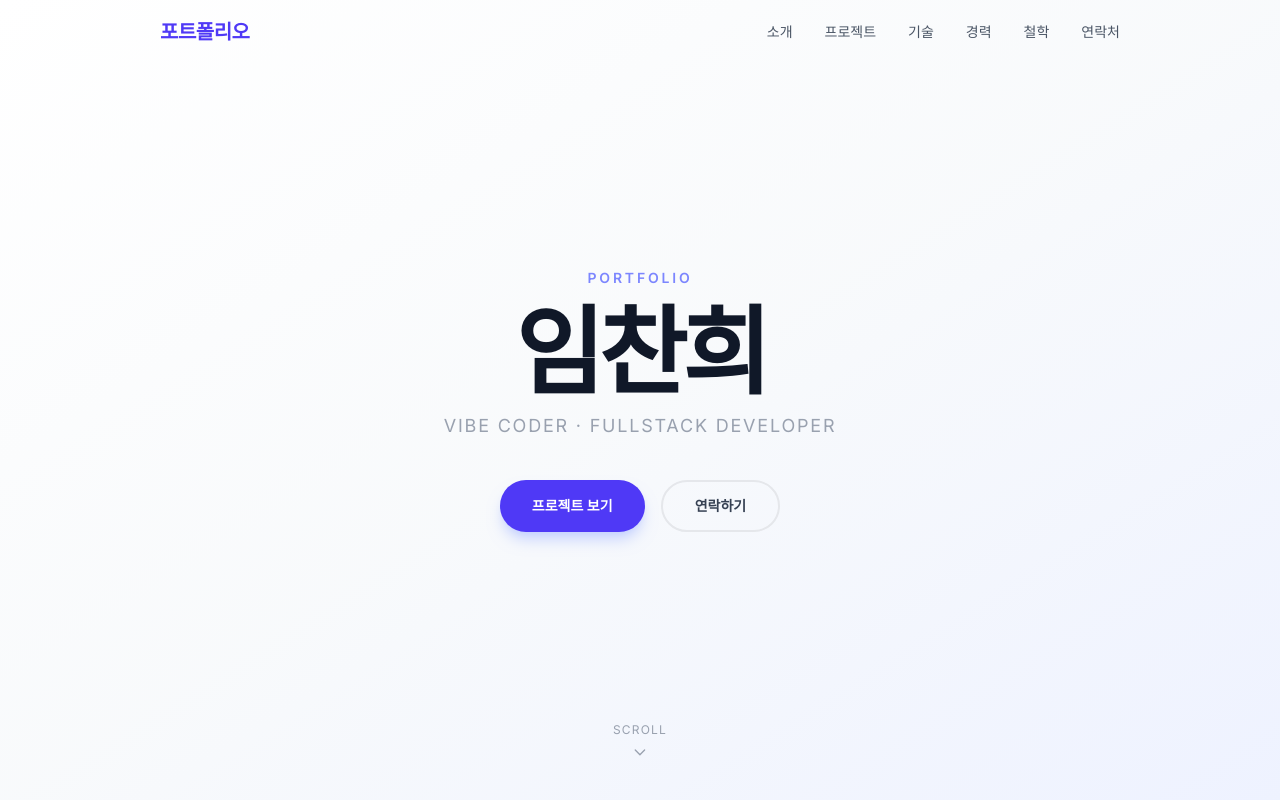
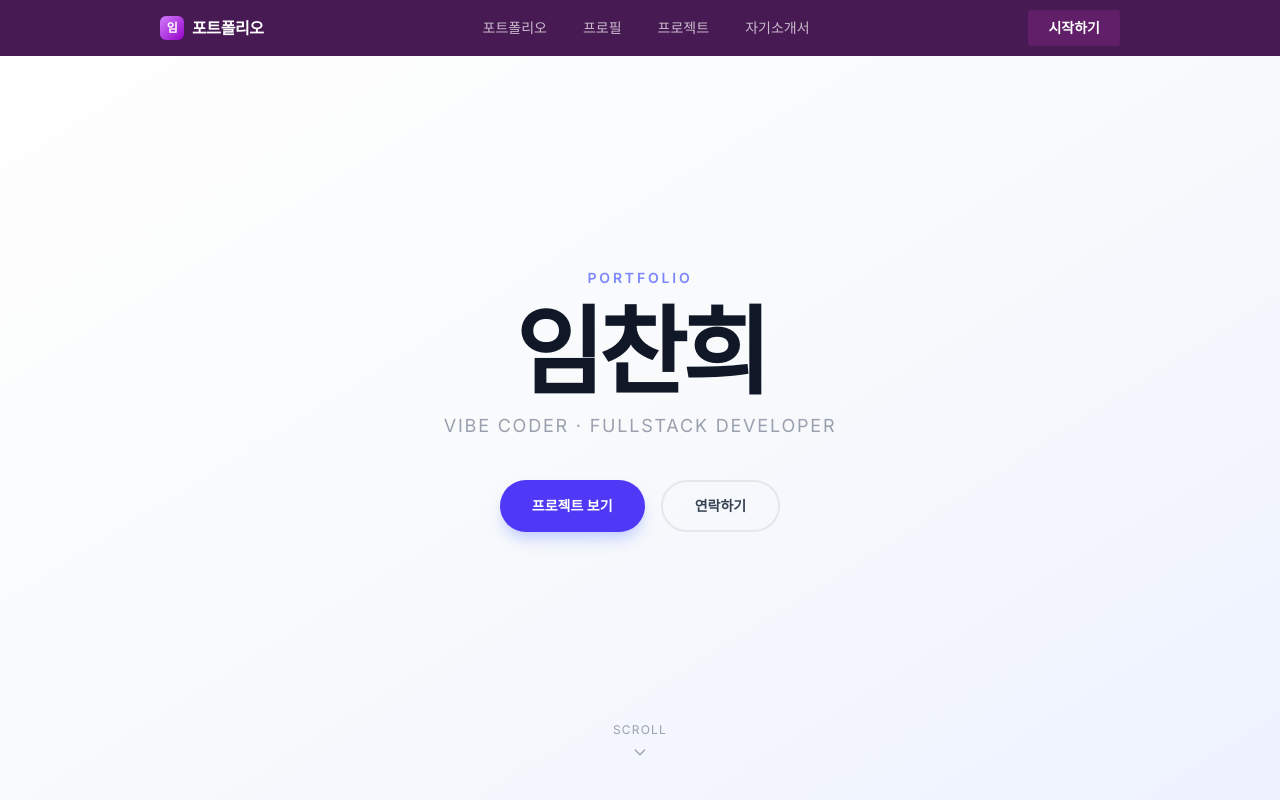
Before and after one commit to chan-hee1102/portfolio, a Next.js app: page / in a window 1280 px wide. Shown: the top 800 px of the page. Built offline with nearby package versions, Linux system fonts and the light colour scheme.

Commit message:
feat: navbar 슬랙 스타일 보라색 + 스크롤 다운 숨김/업 재등장

```diff
--- a/components/Navbar.tsx
+++ b/components/Navbar.tsx
@@ -1,100 +1,139 @@
 "use client";
 
-import { useState, useEffect } from "react";
+import { useState, useEffect, useRef } from "react";
 
 const navLinks = [
-  { label: "소개", href: "#about" },
+  { label: "포트폴리오", href: "#hero" },
+  { label: "프로필", href: "#about" },
   { label: "프로젝트", href: "#projects" },
-  { label: "기술", href: "#skills" },
-  { label: "경력", href: "#experience" },
-  { label: "철학", href: "#philosophy" },
-  { label: "연락처", href: "#contact" },
+  { label: "자기소개서", href: "#experience" },
 ];
 
 export default function Navbar() {
-  const [scrolled, setScrolled] = useState(false);
+  const [visible, setVisible] = useState(true);
   const [mobileOpen, setMobileOpen] = useState(false);
+  const lastScrollY = useRef(0);
 
   useEffect(() => {
-    const handleScroll = () => setScrolled(window.scrollY > 24);
+    const handleScroll = () => {
+      const currentY = window.scrollY;
+
+      if (currentY < 10) {
+        setVisible(true);
+      } else if (currentY < lastScrollY.current) {
+        // 스크롤 올릴 때 → 나타남
+        setVisible(true);
+      } else if (currentY > lastScrollY.current + 4) {
+        // 스크롤 내릴 때 → 숨김 (4px 여유)
+        setVisible(false);
+        setMobileOpen(false);
+      }
+
+      lastScrollY.current = currentY;
+    };
+
     window.addEventListener("scroll", handleScroll, { passive: true });
     return () => window.removeEventListener("scroll", handleScroll);
   }, []);
 
   return (
     <nav
-      className={`fixed top-0 left-0 right-0 z-50 transition-all duration-300 ${
-        scrolled
-          ? "bg-white/90 backdrop-blur-md shadow-sm border-b border-gray-100"
-          : "bg-transparent"
-      }`}
+      className="fixed top-0 left-0 right-0 z-50 transition-transform duration-300"
+      style={{
+        transform: visible ? "translateY(0)" : "translateY(-100%)",
+        background: "#481a54",
+      }}
     >
       <div className="max-w-5xl mx-auto px-4 sm:px-6 lg:px-8">
-        <div className="flex h-16 items-center justify-between">
+        <div className="flex h-14 items-center justify-between">
+          {/* 로고 */}
           <a
             href="#"
-            className="text-xl font-extrabold text-indigo-600 tracking-tight"
+            className="flex items-center gap-2 text-base font-bold text-white tracking-tight"
           >
+            <span
+              className="w-6 h-6 flex items-center justify-center text-white font-black text-xs"
+              style={{
+                background: "linear-gradient(135deg, #d17dfe, #9602c7)",
+                borderRadius: "6px",
+              }}
+            >
+              임
+            </span>
             포트폴리오
           </a>
 
-          <div className="hidden md:flex items-center gap-8">
+          {/* 데스크탑 메뉴 — pill 스타일 */}
+          <div className="hidden md:flex items-center gap-1">
             {navLinks.map((link) => (
               <a
                 key={link.href}
                 href={link.href}
-                className="text-sm font-medium text-gray-600 hover:text-indigo-600 transition-colors"
+                className="px-4 py-1.5 text-sm font-medium text-white/70 hover:text-white hover:bg-white/10 transition-colors"
+                style={{ borderRadius: "90px" }}
               >
                 {link.label}
               </a>
             ))}
           </div>
 
+          {/* 우측 CTA */}
+          <div className="hidden md:flex items-center">
+            <a
+              href="#contact"
+              className="px-5 py-2 text-sm font-semibold text-white transition-all hover:opacity-90 active:scale-95"
+              style={{
+                background: "#611f69",
+                borderRadius: "4px",
+                boxShadow: "rgb(97, 31, 105) 0px 0px 0px 1px inset",
+              }}
+            >
+              시작하기
+            </a>
+          </div>
+
+          {/* 모바일 햄버거 */}
           <button
-            className="md:hidden p-2 rounded-lg text-gray-500 hover:text-gray-700"
+            className="md:hidden p-2 text-white/70 hover:text-white"
             onClick={() => setMobileOpen((v) => !v)}
             aria-label="메뉴 열기"
           >
-            <svg
-              className="h-5 w-5"
-              fill="none"
-              stroke="currentColor"
-              viewBox="0 0 24 24"
-            >
+            <svg className="h-5 w-5" fill="none" stroke="currentColor" viewBox="0 0 24 24">
               {mobileOpen ? (
-                <path
-                  strokeLinecap="round"
-                  strokeLinejoin="round"
-                  strokeWidth={2}
-                  d="M6 18L18 6M6 6l12 12"
-                />
+                <path strokeLinecap="round" strokeLinejoin="round" strokeWidth={2} d="M6 18L18 6M6 6l12 12" />
               ) : (
-                <path
-                  strokeLinecap="round"
-                  strokeLinejoin="round"
-                  strokeWidth={2}
-                  d="M4 6h16M4 12h16M4 18h16"
-                />
+                <path strokeLinecap="round" strokeLinejoin="round" strokeWidth={2} d="M4 6h16M4 12h16M4 18h16" />
               )}
             </svg>
           </button>
         </div>
+      </div>
 
+      {/* 모바일 메뉴 */}
       {mobileOpen && (
-          <div className="md:hidden pb-4 border-t border-gray-100 bg-white">
+        <div className="md:hidden border-t border-white/10">
           {navLinks.map((link) => (
             <a
               key={link.href}
               href={link.href}
               onClick={() => setMobileOpen(false)}
-                className="block py-3 px-2 text-sm font-medium text-gray-600 hover:text-indigo-600 transition-colors"
+              className="block py-3 px-6 text-sm font-medium text-white/70 hover:text-white hover:bg-white/10 transition-colors"
             >
               {link.label}
             </a>
           ))}
+          <div className="px-6 py-3">
+            <a
+              href="#contact"
+              onClick={() => setMobileOpen(false)}
+              className="block text-center py-2.5 text-sm font-semibold text-white"
+              style={{ background: "#611f69", borderRadius: "4px" }}
+            >
+              시작하기
+            </a>
+          </div>
         </div>
       )}
-      </div>
     </nav>
   );
 }
```
Lines whose indentation alone changed are shown as unchanged.
